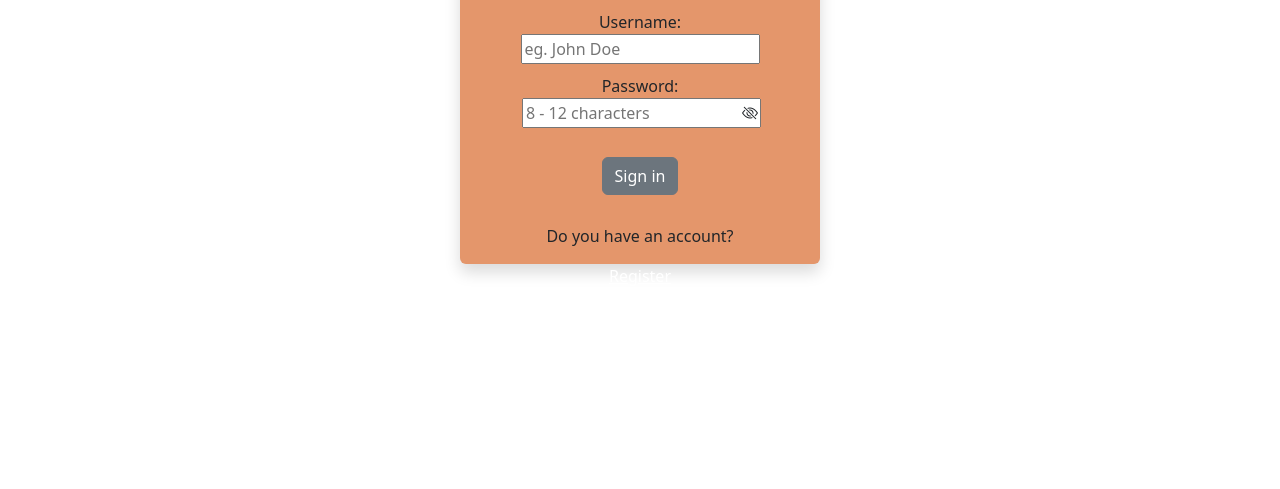
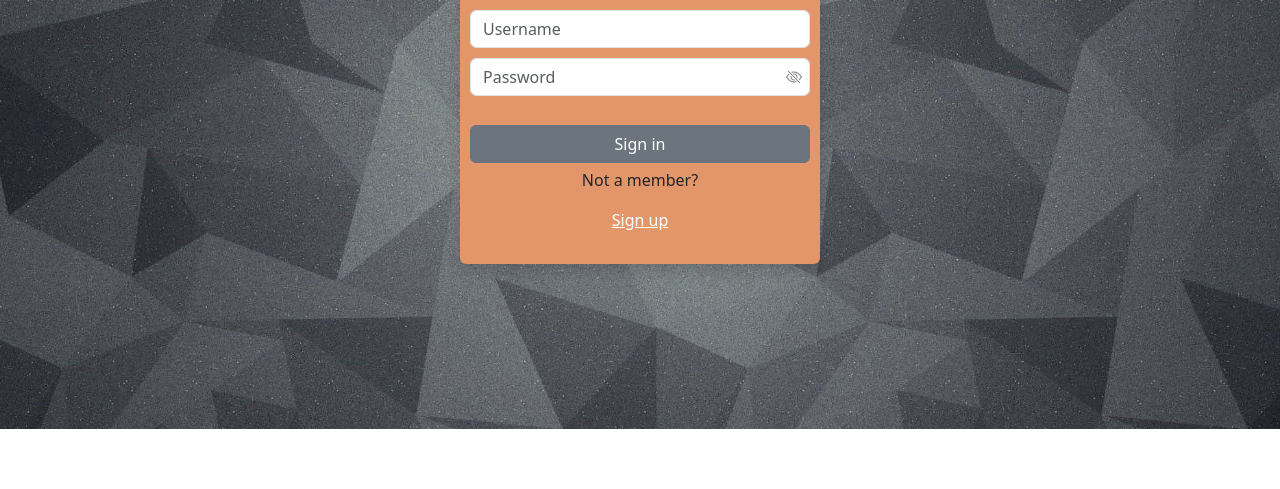
Before and after one commit to Beni-25/Moving, a plain HTML site: page login.html in a window 1280 px wide. Shown: the part 311-800 px from the top of the page. Drawn offline with Linux system fonts and the light colour scheme.

Commit message:
Login Page

```diff
--- a/assets/css/login.css
+++ b/assets/css/login.css
@@ -1,3 +1,11 @@
+body{
+    background-image: url("./images/greybackground.jpg");
+    width:100%;
+    height:740px;
+    background-size: cover;
+   background-repeat: no-repeat;
+   background-position: 50% 50%;
+}
 .position-absolute{
 background-color:#e4966b ;
 height: 350px;
@@ -7,9 +15,18 @@ width:360px;
     color: white;
     padding: 20px;
 }
+.signin-button{
+    width:340px;
+}
+.passwordcontainer{
+    width:350px;
+}
 #togglePassword{
-    margin-left: -23px;
+    position: absolute;
+    top: 43%;
+    right: 5%;
     cursor: pointer;
+    color: gray;
 }
 label{
     width: 120px;
--- a/assets/css/register.css
+++ b/assets/css/register.css
@@ -1,3 +1,11 @@
+body{
+    background-image: url("./images/greybackground.jpg");
+    width:100%;
+    height:740px;
+    background-size: cover;
+   background-repeat: no-repeat;
+   background-position: 50% 50%;
+}
 .position-absolute{
     background-color: #e4966b;
     position: absolute;
--- a/login.html
+++ b/login.html
@@ -7,25 +7,24 @@
     <link rel="stylesheet" href="assets/bootstrap-icons/font/bootstrap-icons.css">
   </head>
   <body>
+
     <div class="position-absolute top-50 start-50 translate-middle text-center shadow rounded">
       <h2 class="heading">Sign in</h2>
       <form class="signin-form">
         <div>
-          <label for="username">Username:</label>
-          <input type="text" name="username" placeholder="eg. John Doe" /><br />
+          <!-- <label for="username" class="form-label"></label> -->
+          <input type="text" name="username" class="form-control" placeholder="Username" />
         </div>
-        <div>
-          <label for="password">Password:</label>
-          <input type="password" name="password" id="password" placeholder="8 - 12 characters"/>
-          <i class="bi bi-eye-slash" id="togglePassword"></i>
-          <br />
-        </div><br>
-          <input class="signin-button btn btn-secondary" type="submit" value="Sign in" onclick= "signin()" >
+        <div class="passwordcontainer">
+          <!-- <label for="password" class="form-label"></label> -->
+          <input type="password" name="password" class="form-control" id="password" placeholder="Password"/>
+          <i class="bi bi-eye-slash" id="togglePassword"></i><br>
+        </div>
+          <input class="signin-button btn btn-secondary" class="form-control" type="submit" value="Sign in" onclick= "signin()" >
       </form>
       <div>
-        <br>
-        <p>Do you have an account?</p>
-        <a href="register.html" class="link">Register</a>
+        <p>Not a member?</p>
+        <a href="register.html" class="link">Sign up</a>
       </div>
     </div>
 
```
Also changed, not shown: assets/css/images/greybackground.jpg (added).
